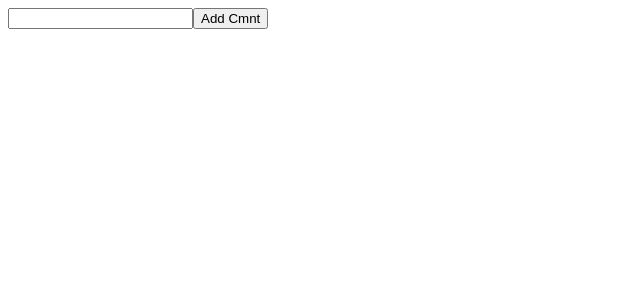
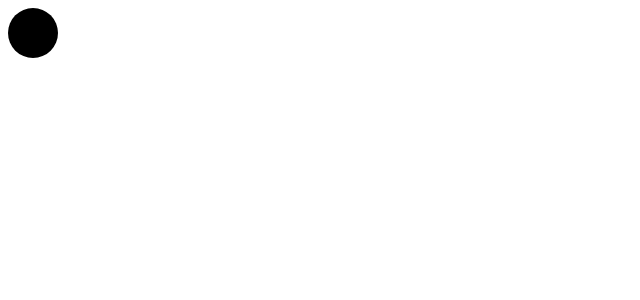
Before and after one commit to Anant5687/React-prepration, a React (Create React App) app: page / in a window 1280 px wide. Shown: the top 300 px of the page, without its empty margins (0-640 px from the left). Built offline with nearby package versions, Linux system fonts and the light colour scheme.

Commit message:
Created mouse hover functionallity

```diff
--- a/src/App.js
+++ b/src/App.js
@@ -2,6 +2,7 @@ import ImageSlider from './components/image-slider';
 import InfiniteScrollDiv from './components/infinite-scroll';
 import InfiniteScroll from './components/InfiniteScroll';
 import MessageDashboard from './components/message-management/dashboard';
+import MouseHover from './components/mouse-hover';
 import NestedReply from './components/nested-reply';
 import Quiz from './components/quiz';
 import ScrollToTop from './components/scroll-to-top';
@@ -18,7 +19,7 @@ function App() {
 
   console.log(isOnline)
 
-  return <NestedReply />;
+  return <MouseHover />;
 }
 
 export default App;
--- /dev/null
+++ b/src/components/mouse-hover/index.jsx
@@ -0,0 +1,38 @@
+import { useState } from 'react';
+
+const MouseHover = () => {
+  const [coordinate, setCoordinate] = useState({ X: 0, Y: 0 });
+
+  const onMouseMoveHandeler = (e) => {
+    setTimeout(() => {
+      setCoordinate({ X: e.clientX, Y: e.clientY });
+    }, 100);
+  };
+
+  return (
+    <div
+      style={{
+        position: 'relative',
+        width: '100vw',
+        height: '100vh',
+        background: '#FFFFFF',
+      }}
+      onMouseMove={onMouseMoveHandeler}
+    >
+      <div
+        style={{
+          position: 'absolute',
+          top: `${coordinate.Y}px`,
+          left: `${coordinate.X}px`,
+          background: '#000000',
+          height: '50px',
+          width: '50px',
+          borderRadius: '50px',
+          cursor: 'grab',
+        }}
+      ></div>
+    </div>
+  );
+};
+
+export default MouseHover;
```
